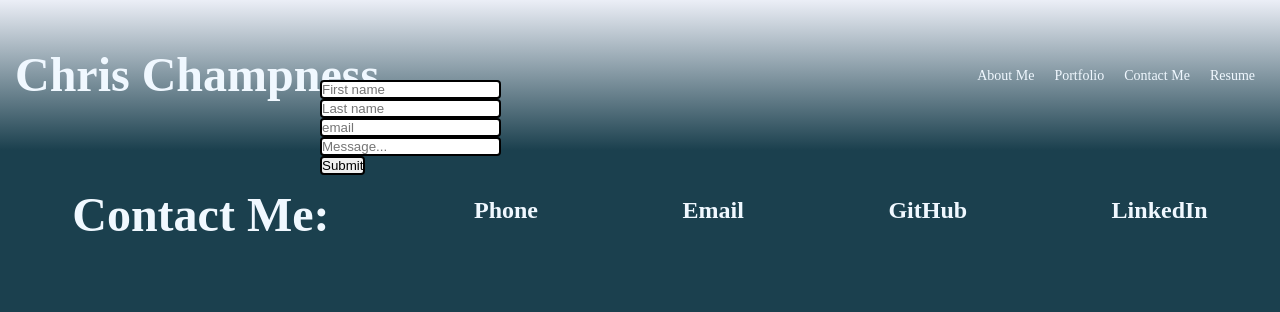
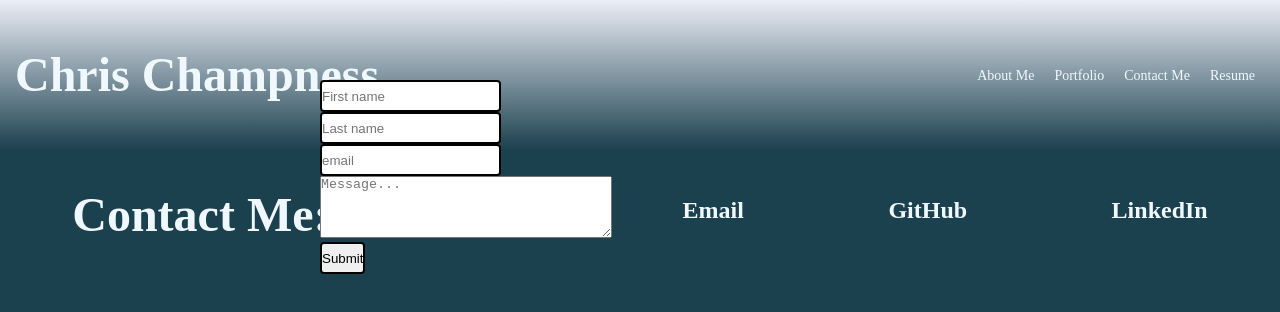
Before and after one commit to CChampness/CNC-Portfolio, a React (Create React App) app: page / in a window 1280 px wide. Both pictures are taken after a click on the link "Contact Me". Shown: the top 312 px of the page. Built offline with nearby package versions, Linux system fonts and the light colour scheme.

Commit message:
debugging path for images

```diff
--- a/src/components/pages/Contact.css
+++ b/src/components/pages/Contact.css
@@ -10,6 +10,7 @@ form {
 }
 
 input {
+  height: 2rem;
   border: 2px solid;
   border-radius: 4px;
 
--- a/src/components/pages/Contact.js
+++ b/src/components/pages/Contact.js
@@ -15,7 +15,7 @@ function Contact() {
       <br/>
       <input {...register("email")} placeholder="email" />
       <br/>
-      <input {...register("message")} placeholder="Message..." />
+      <textarea rows="4" cols="50"{...register("message")} placeholder="Message..." />
       <p>{result}</p>
       <input type="submit" />
     </form>
```
